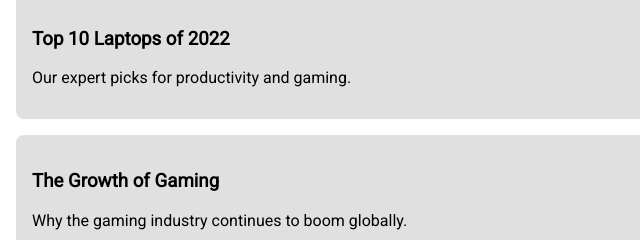
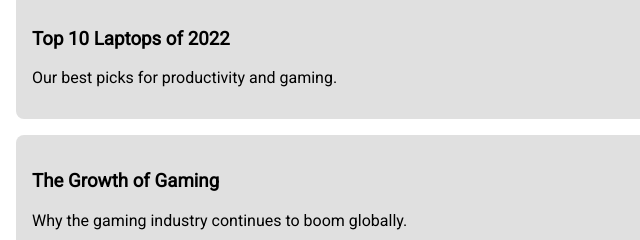
Before and after one commit to johnrichardjori/news, a plain HTML site: page index.html in a window 1280 px wide. Shown: the part 1198-1438 px from the top of the page, 0-640 px from the left. Drawn offline with Linux system fonts and the light colour scheme.

Commit message:
changes saved

```diff
--- a/index.html
+++ b/index.html
@@ -69,7 +69,7 @@
         </div>
         <div class="card">
           <h3>Top 10 Laptops of 2022</h3>
-          <p>Our expert picks for productivity and gaming.</p>
+          <p>Our best picks for productivity and gaming.</p>
         </div>
         <div class="card">
           <h3>The Growth of Gaming</h3>
```
